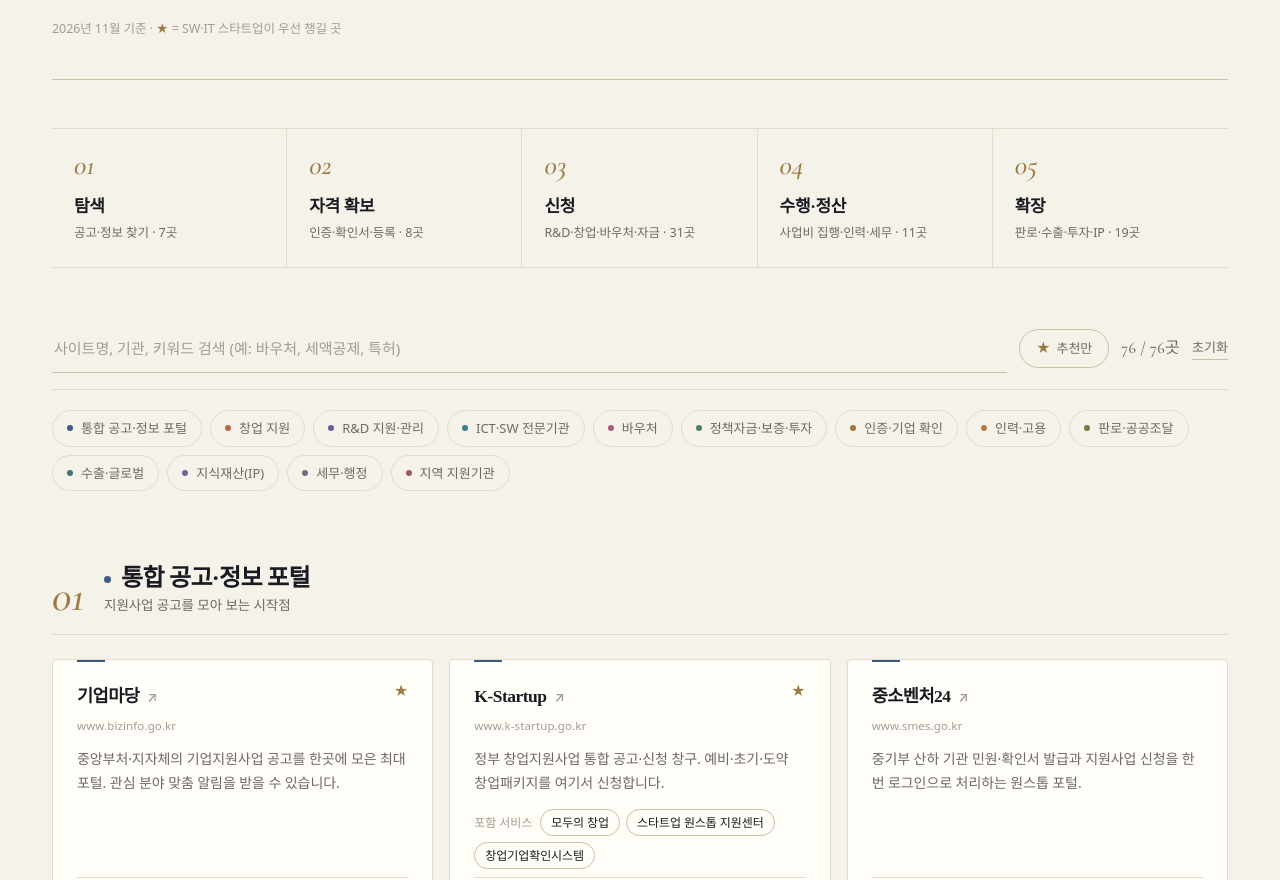
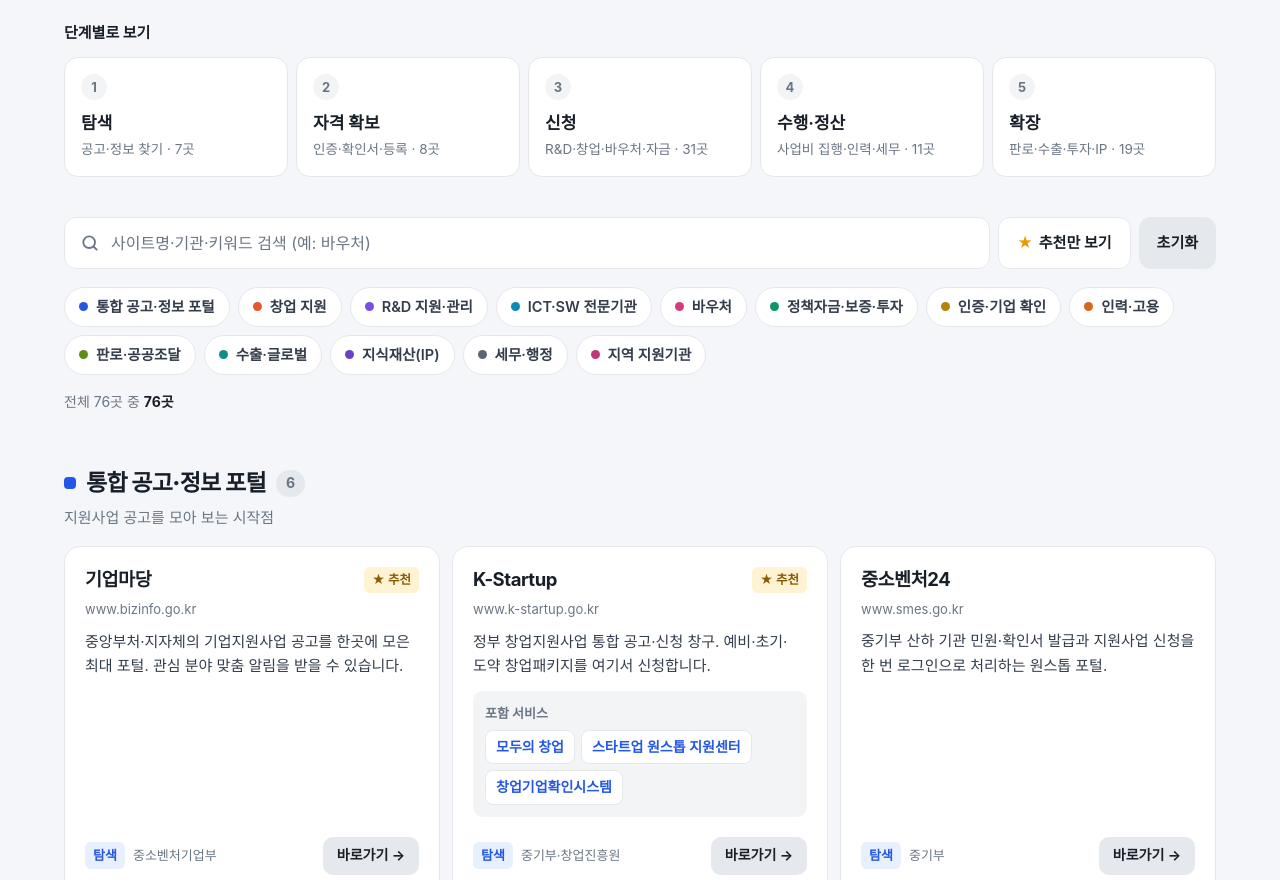
Before and after one commit to 84labslogan-ai/gov-map, a plain HTML site: page index.html in a window 1280 px wide. Shown: the part 254-1134 px from the top of the page. Drawn offline with nearby package versions, Linux system fonts and the light colour scheme; a web font is replaced by a local one.

Commit message:
Redesign for a plainer, more readable look
Drop serif/gold/italic-numeral styling for Pretendard with higher contrast,
larger text, filled step buttons, visible 바로가기 buttons, 추천 badges,
and a compact sticky search bar.

Co-Authored-By: Claude Opus 5.5 <noreply@anthropic.com>

```diff
--- a/index.html
+++ b/index.html
@@ -4,148 +4,156 @@
 <meta charset="UTF-8">
 <meta name="viewport" content="width=device-width, initial-scale=1">
 <title>정부지원 생태계 맵</title>
-<link rel="preconnect" href="https://fonts.googleapis.com">
-<link rel="preconnect" href="https://fonts.gstatic.com" crossorigin>
-<link href="https://fonts.googleapis.com/css2?family=Noto+Serif+KR:wght@500;600;700&family=Cormorant+Garamond:ital,wght@0,500;0,600;1,500&display=swap" rel="stylesheet">
 <link rel="stylesheet" href="https://cdn.jsdelivr.net/gh/orioncactus/pretendard@v1.3.9/dist/web/variable/pretendardvariable-dynamic-subset.min.css">
 <style>
 :root{
-  --bg:#f5f2ea; --card:#fffdf8; --ink:#1a1b20; --sub:#6d6a63; --faint:#a29d92;
-  --line:#e3dccd; --line-2:#cbbfa8; --gold:#9c7a43; --gold-soft:#f1e8d6; --hover:#faf6ee;
-  --shadow:0 1px 2px rgba(40,32,20,.04), 0 12px 32px -12px rgba(40,32,20,.18);
-  --c-info:#3d5a80; --c-startup:#b5654a; --c-rnd:#6c5b9e; --c-finance:#4f7f63;
-  --c-voucher:#a55c7b; --c-ict:#3f7f8f; --c-cert:#9a7b3f; --c-hr:#b07a4a;
-  --c-sales:#6f7d45; --c-global:#3f7480; --c-ip:#7a5f97; --c-admin:#6b7280; --c-region:#9b5a6a;
-  --serif:"Noto Serif KR",serif; --num:"Cormorant Garamond",serif;
-  --sans:"Pretendard Variable",Pretendard,system-ui,-apple-system,sans-serif;
+  --bg:#f4f6f9; --surface:#ffffff; --ink:#191f28; --text:#333d4b; --sub:#6b7684;
+  --line:#e5e8eb; --fill:#f2f4f6; --fill-2:#e5e8ec;
+  --brand:#2457e6; --brand-hover:#1a47c4; --brand-soft:#e8efff; --on-brand:#ffffff;
+  --star:#e89c00; --star-soft:#fff3d4;
+  --c-info:#2457e6; --c-startup:#e5582f; --c-rnd:#7a4ee0; --c-finance:#0e9563;
+  --c-voucher:#d63b7a; --c-ict:#0a8bb5; --c-cert:#b4830c; --c-hr:#d2691e;
+  --c-sales:#5e8f12; --c-global:#0f8c8c; --c-ip:#6941c6; --c-admin:#5b6573; --c-region:#c2367a;
   color-scheme:light;
 }
 @media (prefers-color-scheme:dark){
   :root{
-    --bg:#121214; --card:#19191c; --ink:#ece7dc; --sub:#a39e93; --faint:#6f6b63;
-    --line:#2a292c; --line-2:#3b3935; --gold:#c9a46a; --gold-soft:#2a2419; --hover:#1e1d20;
-    --shadow:0 1px 2px rgba(0,0,0,.3), 0 14px 36px -14px rgba(0,0,0,.7);
-    --c-info:#7d9cc4; --c-startup:#d98e74; --c-rnd:#a596d4; --c-finance:#86b597;
-    --c-voucher:#d293ad; --c-ict:#7cb3c0; --c-cert:#cdae72; --c-hr:#d6a679;
-    --c-sales:#a9b77c; --c-global:#7fb0ba; --c-ip:#b19ad0; --c-admin:#a3a9b5; --c-region:#cf8f9e;
+    --bg:#101215; --surface:#1b1e23; --ink:#f2f4f6; --text:#d6dae0; --sub:#9aa3ae;
+    --line:#2c3038; --fill:#252930; --fill-2:#30353d;
+    --brand:#5b8cff; --brand-hover:#7aa2ff; --brand-soft:#1d2b4d; --on-brand:#0c1220;
+    --star:#ffc23d; --star-soft:#3a2f12;
+    --c-info:#6f9bff; --c-startup:#ff8a65; --c-rnd:#a98bff; --c-finance:#3fcf95;
+    --c-voucher:#ff7bae; --c-ict:#45c3ea; --c-cert:#e8b93f; --c-hr:#ff9f55;
+    --c-sales:#9ccc4a; --c-global:#3fd0d0; --c-ip:#a68cff; --c-admin:#a3adba; --c-region:#ff73b0;
     color-scheme:dark;
   }
 }
 *{box-sizing:border-box;margin:0;padding:0}
 html{-webkit-text-size-adjust:100%}
-body{font-family:var(--sans);background:var(--bg);color:var(--ink);line-height:1.6;letter-spacing:-.005em;-webkit-font-smoothing:antialiased;word-break:keep-all;overflow-wrap:break-word}
+body{font-family:"Pretendard Variable",Pretendard,-apple-system,BlinkMacSystemFont,system-ui,sans-serif;background:var(--bg);color:var(--text);font-size:16px;line-height:1.6;-webkit-font-smoothing:antialiased;word-break:keep-all;overflow-wrap:break-word}
 a{color:inherit}
-.wrap{max-width:1240px;margin:0 auto;padding:72px 32px 120px}
+button{font:inherit;color:inherit}
+.wrap{max-width:1200px;margin:0 auto;padding:56px 24px 96px}
 
 /* header */
-header{padding-bottom:40px;border-bottom:1px solid var(--line-2);position:relative}
-.eyebrow{font-family:var(--num);font-size:13px;letter-spacing:.32em;text-transform:uppercase;color:var(--gold);display:flex;align-items:center;gap:14px}
-.eyebrow::after{content:"";height:1px;width:56px;background:var(--gold);opacity:.6}
-header h1{font-family:var(--serif);font-size:clamp(32px,5vw,54px);font-weight:600;letter-spacing:-.035em;line-height:1.15;margin-top:22px}
-header h1 span{color:var(--gold);font-weight:700}
-header p{color:var(--sub);margin-top:18px;font-size:16px;max-width:640px;line-height:1.75}
-.meta{font-size:12.5px;color:var(--faint);margin-top:22px}
-.meta .star{font-size:12px}
+.badges{display:flex;flex-wrap:wrap;gap:8px}
+.badge{display:inline-flex;align-items:center;gap:6px;font-size:13.5px;font-weight:600;padding:6px 12px;border-radius:8px;background:var(--surface);border:1px solid var(--line);color:var(--sub)}
+.badge .star{font-size:14px}
+header h1{font-size:clamp(30px,4.6vw,44px);font-weight:800;color:var(--ink);letter-spacing:-.035em;line-height:1.25;margin-top:18px}
+header p{color:var(--text);margin-top:12px;font-size:17px;line-height:1.7;max-width:680px}
 
 /* lifecycle */
-.flow{display:grid;grid-template-columns:repeat(5,1fr);margin:48px 0 40px;border-top:1px solid var(--line);border-bottom:1px solid var(--line)}
-.step{padding:22px 22px 24px;cursor:pointer;position:relative;border-right:1px solid var(--line);transition:background .25s}
-.step:last-child{border-right:none}
-.step:hover{background:var(--hover)}
-.step.on{background:var(--ink);color:var(--bg)}
-.step.on .s-desc{color:var(--faint)}
-.s-no{font-family:var(--num);font-style:italic;font-size:28px;font-weight:500;line-height:1;color:var(--gold)}
-.s-name{font-family:var(--serif);font-weight:600;font-size:17px;margin-top:14px;letter-spacing:-.02em}
-.s-desc{font-size:12.5px;color:var(--sub);margin-top:4px;line-height:1.5}
+.flow-title{font-size:15px;font-weight:700;color:var(--ink);margin:40px 0 12px}
+.flow{display:grid;grid-template-columns:repeat(5,1fr);gap:8px}
+.step{text-align:left;padding:16px;border-radius:14px;background:var(--surface);border:1px solid var(--line);cursor:pointer;transition:border-color .15s,background .15s;display:flex;flex-direction:column;gap:2px}
+.step:hover{border-color:var(--brand)}
+.step:focus-visible{outline:3px solid var(--brand);outline-offset:2px}
+.s-no{width:26px;height:26px;border-radius:50%;background:var(--fill);color:var(--sub);font-size:13px;font-weight:700;display:flex;align-items:center;justify-content:center;margin-bottom:8px}
+.s-name{font-weight:700;font-size:17px;color:var(--ink)}
+.s-desc{font-size:13.5px;color:var(--sub);line-height:1.5}
+.step.on{background:var(--brand);border-color:var(--brand)}
+.step.on .s-no{background:var(--on-brand);color:var(--brand)}
+.step.on .s-name,.step.on .s-desc{color:var(--on-brand)}
 
 /* controls */
-.controls{display:flex;flex-wrap:wrap;gap:12px;align-items:center;position:sticky;top:0;background:color-mix(in srgb,var(--bg) 88%,transparent);backdrop-filter:blur(14px);-webkit-backdrop-filter:blur(14px);padding:16px 0;z-index:5;border-bottom:1px solid var(--line)}
-.search{flex:1;min-width:220px;padding:12px 2px;border:none;border-bottom:1px solid var(--line-2);font:inherit;font-size:15px;background:transparent;color:var(--ink);border-radius:0;transition:border-color .2s}
-.search::placeholder{color:var(--faint)}
-.search:focus{outline:none;border-bottom-color:var(--gold)}
-.toggle{display:flex;align-items:center;gap:6px;font-size:13px;padding:8px 16px;border:1px solid var(--line-2);border-radius:999px;background:transparent;cursor:pointer;user-select:none;color:var(--sub);transition:all .2s}
-.toggle:hover{border-color:var(--gold);color:var(--ink)}
-.toggle.on{background:var(--gold-soft);border-color:var(--gold);color:var(--ink)}
-.count{font-family:var(--num);font-size:16px;color:var(--sub);letter-spacing:.02em}
-.reset{font-size:13px;color:var(--sub);background:none;border:none;border-bottom:1px solid var(--line-2);cursor:pointer;font:inherit;font-size:13px;padding:0 0 1px}
-.reset:hover{color:var(--ink);border-color:var(--ink)}
-.chips{display:flex;flex-wrap:wrap;gap:8px;margin:20px 0 8px}
-.chip{font:inherit;font-size:13px;padding:7px 14px;border-radius:999px;border:1px solid var(--line);background:transparent;color:var(--sub);cursor:pointer;display:flex;align-items:center;gap:8px;transition:all .2s}
-.chip:hover{border-color:var(--line-2);color:var(--ink)}
-.chip i{width:6px;height:6px;border-radius:50%;display:inline-block}
+.controls{position:sticky;top:0;z-index:5;background:color-mix(in srgb,var(--bg) 92%,transparent);backdrop-filter:blur(10px);-webkit-backdrop-filter:blur(10px);padding:12px 0;margin-top:28px}
+.bar{display:flex;flex-wrap:wrap;gap:8px;align-items:center}
+.search-box{flex:1;min-width:240px;position:relative}
+.search-box svg{position:absolute;left:16px;top:50%;transform:translateY(-50%);width:20px;height:20px;color:var(--sub);pointer-events:none}
+.search{width:100%;height:52px;padding:0 16px 0 46px;border:1.5px solid var(--line);border-radius:12px;font:inherit;font-size:16px;background:var(--surface);color:var(--ink);transition:border-color .15s}
+.search::placeholder{color:var(--sub)}
+.search:focus{outline:none;border-color:var(--brand)}
+.toggle{height:52px;display:inline-flex;align-items:center;gap:6px;font-size:15px;font-weight:600;padding:0 18px;border:1.5px solid var(--line);border-radius:12px;background:var(--surface);color:var(--ink);cursor:pointer;transition:all .15s}
+.toggle:hover{border-color:var(--star)}
+.toggle.on{background:var(--star-soft);border-color:var(--star)}
+.reset{height:52px;padding:0 18px;border-radius:12px;border:none;background:var(--fill-2);color:var(--ink);font-size:15px;font-weight:600;cursor:pointer}
+.reset:hover{background:var(--line)}
+.count{font-size:14px;color:var(--sub);margin-top:16px;padding-bottom:4px}
+.count b{color:var(--ink);font-weight:700}
+.chips{display:flex;flex-wrap:wrap;gap:8px;margin-top:6px}
+.chip{height:40px;font-size:14.5px;font-weight:600;padding:0 14px;border-radius:999px;border:1.5px solid var(--line);background:var(--surface);color:var(--text);cursor:pointer;display:inline-flex;align-items:center;gap:8px;transition:all .15s}
+.chip:hover{border-color:var(--c)}
+.chip i{width:9px;height:9px;border-radius:50%;display:inline-block;background:var(--c)}
 .chip.on{background:var(--ink);color:var(--bg);border-color:var(--ink)}
+.chip.on i{background:var(--bg)}
+.step,.chip,.toggle,.reset{-webkit-tap-highlight-color:transparent}
 
 /* sections */
-section.cat{margin-top:72px}
-.cat-head{display:grid;grid-template-columns:auto 1fr;column-gap:20px;align-items:end;padding-bottom:18px;margin-bottom:24px;border-bottom:1px solid var(--line)}
-.cat-no{font-family:var(--num);font-style:italic;font-size:44px;line-height:.9;color:var(--gold);grid-row:span 2}
-.cat-head h2{font-family:var(--serif);font-size:24px;font-weight:600;letter-spacing:-.03em;line-height:1.3;display:flex;align-items:center;gap:10px}
-.cat-head h2 i{width:7px;height:7px;border-radius:50%;display:inline-block}
-.cat-head p{font-size:13.5px;color:var(--sub)}
-.grid{display:grid;grid-template-columns:repeat(auto-fill,minmax(290px,1fr));gap:16px}
-.card{background:var(--card);border:1px solid var(--line);border-radius:4px;padding:24px 24px 20px;display:flex;flex-direction:column;gap:8px;transition:border-color .3s, box-shadow .3s, transform .3s;position:relative}
-.card::before{content:"";position:absolute;left:24px;top:0;width:28px;height:2px;background:var(--cc)}
-.card:hover{border-color:var(--line-2);box-shadow:var(--shadow);transform:translateY(-3px)}
+section.cat{margin-top:48px}
+.cat-head{margin-bottom:16px}
+.cat-head h2{font-size:23px;font-weight:800;color:var(--ink);letter-spacing:-.03em;display:flex;align-items:center;gap:10px}
+.cat-head h2 i{width:12px;height:12px;border-radius:4px;display:inline-block}
+.cat-cnt{font-size:14px;font-weight:700;color:var(--sub);background:var(--fill-2);border-radius:999px;padding:2px 10px;letter-spacing:0}
+.cat-head p{font-size:15px;color:var(--sub);margin-top:4px}
+.grid{display:grid;grid-template-columns:repeat(auto-fill,minmax(300px,1fr));gap:12px}
+.card{background:var(--surface);border:1px solid var(--line);border-radius:16px;padding:20px;display:flex;flex-direction:column;gap:6px;transition:border-color .15s,box-shadow .15s}
+.card:hover{border-color:var(--fill-2);box-shadow:0 8px 24px rgba(0,0,0,.08)}
 .c-top{display:flex;justify-content:space-between;align-items:flex-start;gap:10px}
-.c-name{font-family:var(--serif);font-weight:600;font-size:17.5px;letter-spacing:-.03em;line-height:1.4;text-decoration:none;display:inline-flex;align-items:baseline;gap:8px}
-.c-name .arr{font-family:var(--sans);font-size:13px;color:var(--faint);transition:transform .3s,color .3s}
-.card:hover .c-name .arr{transform:translate(2px,-2px);color:var(--gold)}
-.c-name:hover{color:var(--gold)}
-.c-url{font-size:11.5px;color:var(--faint);word-break:break-all;letter-spacing:.01em}
-.c-desc{font-size:14px;color:var(--sub);line-height:1.7;margin-top:4px}
-.c-foot{display:flex;flex-wrap:wrap;gap:6px 12px;margin-top:auto;padding-top:14px;border-top:1px solid var(--line);font-size:11.5px}
-.tag{color:var(--faint)}
-.tag.stage{color:var(--gold);font-weight:600;letter-spacing:.04em}
-.tag.stage::after{content:"·";color:var(--faint);margin-left:12px;font-weight:400}
-.c-parent{font-size:12px;color:var(--faint)}
-.c-parent b{font-weight:600;color:var(--sub)}
-.c-subs{display:flex;flex-wrap:wrap;align-items:center;gap:6px;font-size:12px;margin-top:6px}
-.c-subs span{color:var(--faint);margin-right:2px}
-.c-subs a{text-decoration:none;color:var(--ink);border:1px solid var(--line-2);border-radius:999px;padding:3px 10px;transition:all .2s}
-.c-subs a:hover{border-color:var(--gold);color:var(--gold)}
-.star{color:var(--gold);font-size:14px;line-height:1}
-.empty{padding:96px 0;text-align:center;color:var(--sub);font-family:var(--serif)}
+.c-name{font-weight:700;font-size:18.5px;color:var(--ink);letter-spacing:-.025em;line-height:1.4;text-decoration:none}
+.c-name:hover{text-decoration:underline;text-underline-offset:3px}
+.pick{flex:none;display:inline-flex;align-items:center;gap:3px;font-size:12.5px;font-weight:700;color:#8a5a00;background:var(--star-soft);border-radius:6px;padding:3px 8px}
+@media (prefers-color-scheme:dark){.pick{color:var(--star)}}
+.c-url{font-size:13px;color:var(--sub);word-break:break-all}
+.c-parent{font-size:13.5px;color:var(--sub)}
+.c-parent b{font-weight:700;color:var(--text)}
+.c-desc{font-size:15px;color:var(--text);line-height:1.65;margin-top:4px}
+.c-subs{display:flex;flex-wrap:wrap;align-items:center;gap:6px;margin-top:6px;padding:12px;border-radius:10px;background:var(--fill)}
+.c-subs span{width:100%;font-size:13px;font-weight:700;color:var(--sub)}
+.c-subs a{text-decoration:none;font-size:14px;font-weight:600;color:var(--brand);background:var(--surface);border:1px solid var(--line);border-radius:8px;padding:5px 10px}
+.c-subs a:hover{border-color:var(--brand)}
+.c-foot{display:flex;align-items:center;gap:8px;margin-top:auto;padding-top:14px}
+.tag{font-size:13px;color:var(--sub);overflow:hidden;text-overflow:ellipsis;white-space:nowrap;min-width:0}
+.tag.stage{flex:none;font-weight:700;color:var(--brand);background:var(--brand-soft);border-radius:6px;padding:3px 8px}
+.go{margin-left:auto;flex:none;display:inline-flex;align-items:center;gap:4px;height:38px;padding:0 14px;border-radius:10px;background:var(--fill-2);color:var(--ink);font-size:14px;font-weight:700;text-decoration:none;transition:background .15s,color .15s}
+.go:hover{background:var(--brand);color:var(--on-brand)}
+.star{color:var(--star)}
+.empty{padding:80px 0;text-align:center;color:var(--sub);font-size:17px}
 
-.notes{margin-top:96px;border-top:1px solid var(--line-2);padding-top:32px;font-size:14px;color:var(--sub);display:grid;grid-template-columns:200px 1fr;gap:24px}
-.notes>b{font-family:var(--serif);font-size:20px;font-weight:600;color:var(--ink);letter-spacing:-.02em}
+.notes{margin-top:64px;background:var(--surface);border:1px solid var(--line);border-radius:16px;padding:24px}
+.notes>b{display:block;font-size:19px;font-weight:800;color:var(--ink);margin-bottom:8px}
 .notes b{color:var(--ink)}
 .notes ul{list-style:none}
-.notes li{padding:12px 0;border-bottom:1px solid var(--line);line-height:1.7}
-.notes li:first-child{padding-top:0}
+.notes li{position:relative;padding:8px 0 8px 16px;font-size:15px;line-height:1.65}
+.notes li::before{content:"";position:absolute;left:2px;top:18px;width:5px;height:5px;border-radius:50%;background:var(--sub)}
 
 @media (max-width:820px){
-  .wrap{padding:44px 16px 80px}
+  .wrap{padding:36px 16px 72px}
+  header p{font-size:16px}
   .flow{grid-template-columns:1fr 1fr}
-  .step{border-bottom:1px solid var(--line)}
-  .step:nth-child(2n){border-right:none}
   .step:last-child{grid-column:span 2}
-  .notes{grid-template-columns:1fr;gap:12px}
-  .cat-no{font-size:36px}
-  .cat-head h2{font-size:21px}
-  .eyebrow{font-size:11px;letter-spacing:.22em}
-  .eyebrow::after{display:none}
-  section.cat{margin-top:56px}
+  .search-box{flex-basis:100%}
+  .toggle,.reset{flex:1;justify-content:center;height:46px}
+  .chip{height:38px;font-size:14px}
+  .grid{grid-template-columns:1fr}
 }
 </style>
 </head>
 <body>
 <div class="wrap">
 <header>
-  <div class="eyebrow">Government Support Atlas · 2026</div>
-  <h1>대한민국 <span>정부지원 생태계</span> 맵</h1>
-  <p>공고 탐색부터 자격 확보·신청·정산·확장까지, 기업이 거치는 정부지원 사이트를 카테고리별로 정리했습니다. 사이트명을 누르면 해당 사이트로 바로 이동합니다.</p>
-  <div class="meta">2026년 11월 기준 · <span class="star">★</span> = SW·IT 스타트업이 우선 챙길 곳</div>
+  <div class="badges">
+    <span class="badge">2026년 11월 기준</span>
+    <span class="badge"><span class="star">★</span> 추천 = SW·IT 스타트업이 먼저 챙길 곳</span>
+  </div>
+  <h1>대한민국 정부지원 생태계 맵</h1>
+  <p>공고 탐색부터 자격 확보·신청·정산·확장까지, 기업이 거치는 정부지원 사이트를 단계와 분야별로 정리했습니다.</p>
 </header>
 
+<div class="flow-title">단계별로 보기</div>
 <div class="flow" id="flow"></div>
 
 <div class="controls">
-  <input class="search" id="q" placeholder="사이트명, 기관, 키워드 검색 (예: 바우처, 세액공제, 특허)">
-  <div class="toggle" id="starT"><span class="star">★</span> 추천만</div>
-  <span class="count" id="cnt"></span>
-  <button class="reset" id="reset">초기화</button>
+  <div class="bar">
+    <label class="search-box">
+      <svg viewBox="0 0 24 24" fill="none" stroke="currentColor" stroke-width="2.2" stroke-linecap="round"><circle cx="11" cy="11" r="7"/><path d="m20 20-3.5-3.5"/></svg>
+      <input class="search" id="q" type="search" placeholder="사이트명·기관·키워드 검색 (예: 바우처)" aria-label="검색">
+    </label>
+    <button class="toggle" id="starT" type="button"><span class="star">★</span> 추천만 보기</button>
+    <button class="reset" id="reset" type="button">초기화</button>
+  </div>
 </div>
 <div class="chips" id="chips"></div>
+<div class="count" id="cnt"></div>
 
 <main id="list"></main>
 
@@ -295,9 +303,9 @@ let state = {q:"", cat:null, stage:null, star:false};
 // render flow
 const flow = document.getElementById('flow');
 STAGES.forEach((st,i)=>{
-  const el = document.createElement('div');
-  el.className='step'; el.dataset.id=st.id;
-  el.innerHTML=`<div class="s-no">${String(i+1).padStart(2,'0')}</div><div class="s-name">${st.name}</div><div class="s-desc">${st.desc} · ${S.filter(x=>x.s===st.id).length}곳</div>`;
+  const el = document.createElement('button');
+  el.type='button'; el.className='step'; el.dataset.id=st.id;
+  el.innerHTML=`<div class="s-no">${i+1}</div><div class="s-name">${st.name}</div><div class="s-desc">${st.desc} · ${S.filter(x=>x.s===st.id).length}곳</div>`;
   el.onclick=()=>{state.stage = state.stage===st.id?null:st.id; render();};
   flow.appendChild(el);
 });
@@ -306,8 +314,8 @@ STAGES.forEach((st,i)=>{
 const chips = document.getElementById('chips');
 CATS.forEach(c=>{
   const el=document.createElement('button');
-  el.className='chip'; el.dataset.id=c.id;
-  el.innerHTML=`<i style="background:${catColor(c.id)}"></i>${c.name}`;
+  el.type='button'; el.className='chip'; el.dataset.id=c.id; el.style.setProperty('--c',catColor(c.id));
+  el.innerHTML=`<i></i>${c.name}`;
   el.onclick=()=>{state.cat = state.cat===c.id?null:c.id; render();};
   chips.appendChild(el);
 });
@@ -331,26 +339,26 @@ function render(){
     (!state.star || x.st) &&
     (!state.q || (x.n+x.d+x.o+(x.k||"")+x.u+(x.p||"")).toLowerCase().includes(state.q))
   );
-  document.getElementById('cnt').textContent = `${f.length} / ${S.length}곳`;
+  document.getElementById('cnt').innerHTML = `전체 ${S.length}곳 중 <b>${f.length}곳</b>`;
 
   const list = document.getElementById('list');
   if(!f.length){ list.innerHTML='<div class="empty">조건에 맞는 사이트가 없습니다.</div>'; return; }
-  list.innerHTML = CATS.map((c,ci)=>{
+  list.innerHTML = CATS.map(c=>{
     const items = f.filter(x=>x.c===c.id);
     if(!items.length) return '';
     return `<section class="cat">
-      <div class="cat-head"><span class="cat-no">${String(ci+1).padStart(2,'0')}</span><h2><i style="background:${catColor(c.id)}"></i>${c.name}</h2><p>${c.desc}</p></div>
+      <div class="cat-head"><h2><i style="background:${catColor(c.id)}"></i>${c.name}<span class="cat-cnt">${items.length}</span></h2><p>${c.desc}</p></div>
       <div class="grid">${items.map(x=>`
-        <div class="card" style="--cc:${catColor(c.id)}">
+        <div class="card">
           <div class="c-top">
-            <a class="c-name" href="${x.u}" target="_blank" rel="noopener noreferrer">${esc(x.n)}<span class="arr">↗</span></a>
-            ${x.st?'<span class="star" title="SW·IT 스타트업 추천">★</span>':''}
+            <a class="c-name" href="${x.u}" target="_blank" rel="noopener noreferrer">${esc(x.n)}</a>
+            ${x.st?'<span class="pick" title="SW·IT 스타트업 추천">★ 추천</span>':''}
           </div>
           <div class="c-url">${host(x.u)}</div>
-          ${x.p?`<div class="c-parent">↳ <b>${esc(x.p)}</b> ${x.pr==="연계"?"연계 서비스":"안의 서비스"}</div>`:''}
+          ${x.p?`<div class="c-parent"><b>${esc(x.p)}</b> ${x.pr==="연계"?"연계 서비스":"안의 서비스"}</div>`:''}
           <div class="c-desc">${esc(x.d)}</div>
           ${(()=>{const subs=S.filter(y=>y.p===x.n); return subs.length?`<div class="c-subs"><span>포함 서비스</span>${subs.map(y=>`<a href="${y.u}" target="_blank" rel="noopener noreferrer">${esc(y.n)}</a>`).join('')}</div>`:'';})()}
-          <div class="c-foot"><span class="tag stage">${stageName(x.s)}</span><span class="tag">${esc(x.o)}</span></div>
+          <div class="c-foot"><span class="tag stage">${stageName(x.s)}</span><span class="tag" title="${esc(x.o)}">${esc(x.o)}</span><a class="go" href="${x.u}" target="_blank" rel="noopener noreferrer" aria-label="${esc(x.n)} 바로가기">바로가기 →</a></div>
         </div>`).join('')}
       </div></section>`;
   }).join('');
```
